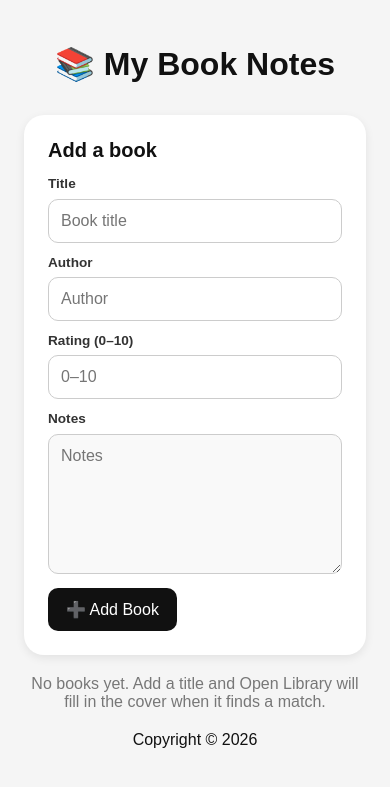
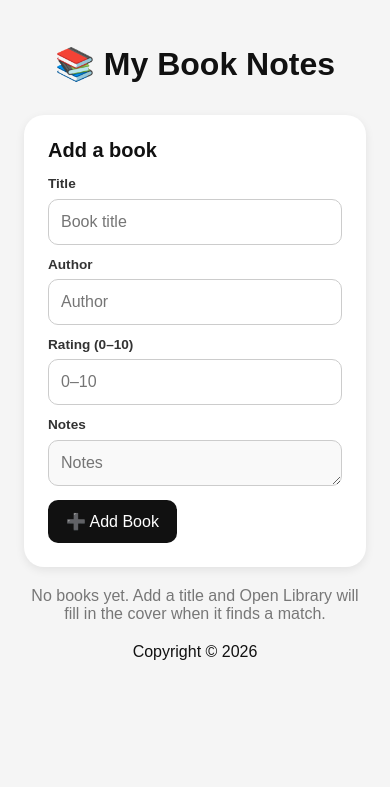
Before and after one commit to davidnize/Capstone-Project_book-notes, a Node server app: template views/index.ejs in a window 390 px wide. Shown: the top 787 px of the page. Run offline with Node 20, Linux system fonts and the light colour scheme; the template is opened without the code that fills it, so the values that code supplies are empty.

Commit message:
Match the notes box to the other input heights.
Start the notes textarea at the same height as title, author, and rating, and keep it vertically resizable.

Co-authored-by: David Nizeyimana <davidnize@users.noreply.github.com>

```diff
--- a/public/styles/main.css
+++ b/public/styles/main.css
@@ -80,13 +80,15 @@ h2 {
 .field textarea {
   width: 100%;
   box-sizing: border-box;
+  height: 46px;
+  min-height: 46px;
   font-weight: 400;
+  line-height: 1.2;
 }
 
 .field textarea {
-  min-height: 120px;
-  height: 120px;
   resize: vertical;
+  overflow: auto;
 }
 
 .form-actions {
@@ -396,9 +398,4 @@ footer {
     flex: 1 1 100%;
     min-width: 0;
   }
-
-  .field textarea {
-    min-height: 140px;
-    height: 140px;
-  }
 }
--- a/views/index.ejs
+++ b/views/index.ejs
@@ -28,7 +28,7 @@
         </label>
         <label class="field field-notes">
           <span>Notes</span>
-          <textarea name="notes" rows="4" placeholder="Notes"></textarea>
+          <textarea name="notes" rows="1" placeholder="Notes"></textarea>
         </label>
       </div>
       <div class="form-actions">
@@ -92,7 +92,7 @@
             </label>
             <label class="field field-notes">
               <span>Notes</span>
-              <textarea name="notes" rows="4"><%= book.notes || '' %></textarea>
+              <textarea name="notes" rows="1"><%= book.notes || '' %></textarea>
             </label>
           </div>
           <div class="form-actions">
```
